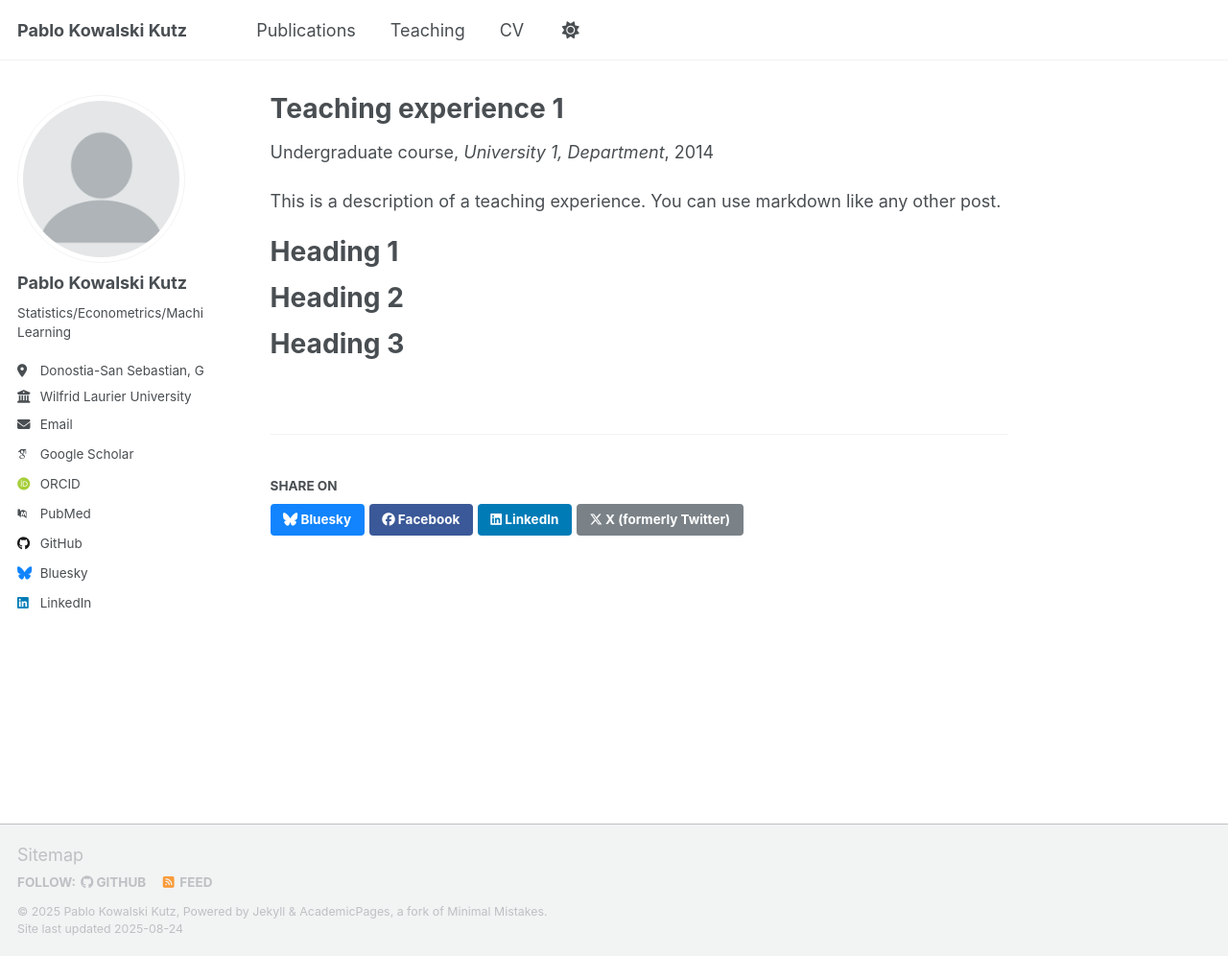
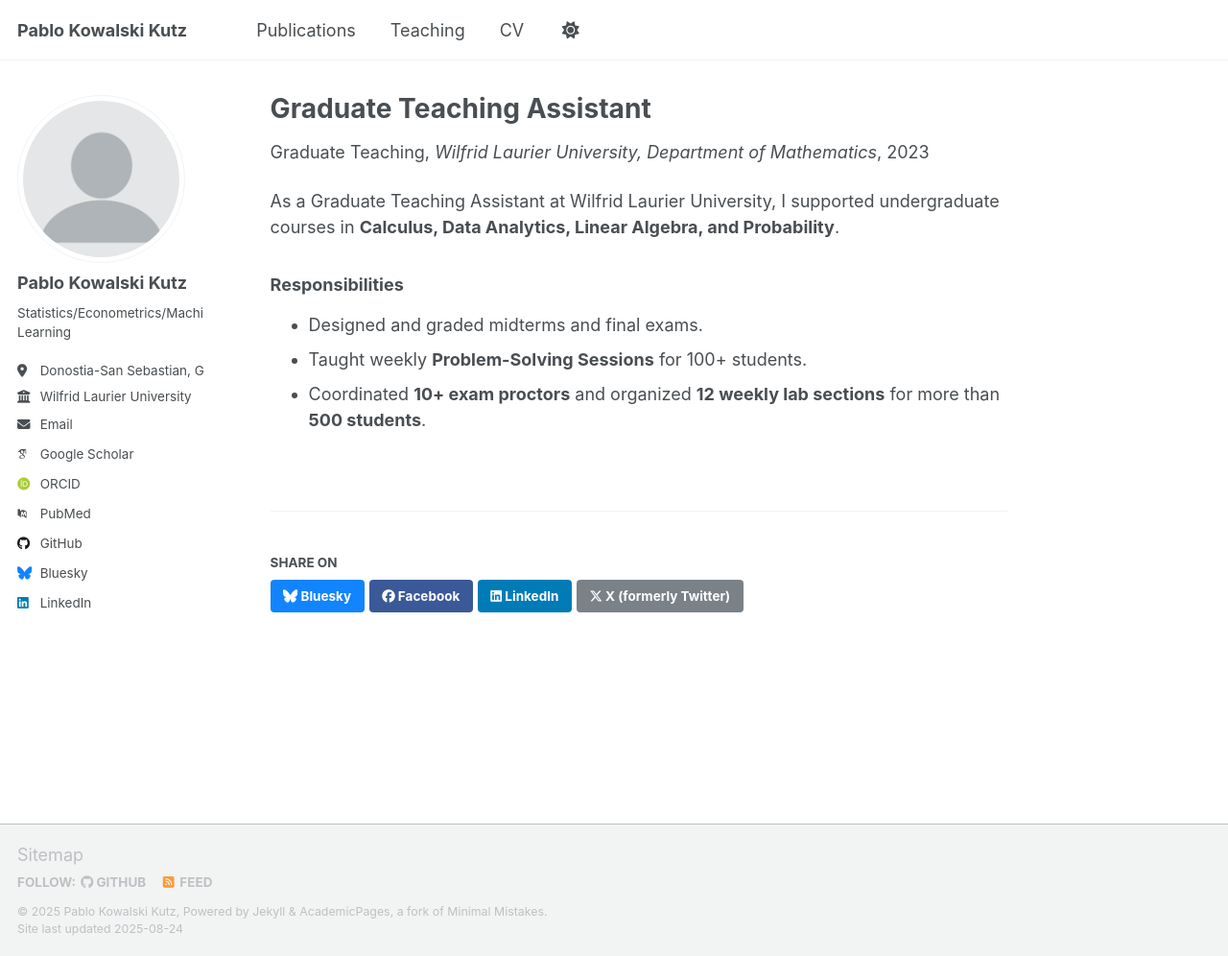
Before and after one commit to pabluski00/pabluski00.github.io, a Jekyll site: the page built from _teaching/2014-spring-teaching-1.md, in a window 1280 px wide and 996 px high. Shown: the whole window at 96% size. Built offline with Jekyll 4.4.1, drawn with Linux system fonts in a browser that asks for light colours; some web fonts are replaced; a script that is not in the unit is left out.

Commit message:
Update 2014-spring-teaching-1.md

```diff
--- a/_teaching/2014-spring-teaching-1.md
+++ b/_teaching/2014-spring-teaching-1.md
@@ -1,20 +1,16 @@
 ---
-title: "Teaching experience 1"
+title: "Graduate Teaching Assistant"
 collection: teaching
-type: "Undergraduate course"
-permalink: /teaching/2014-spring-teaching-1
-venue: "University 1, Department"
-date: 2014-01-01
-location: "City, Country"
+type: "Graduate Teaching"
+permalink: /teaching/2023-fall-gta-wlu
+venue: "Wilfrid Laurier University, Department of Mathematics"
+date: 2023-09-01
+location: "Waterloo, Ontario, Canada"
 ---
 
-This is a description of a teaching experience. You can use markdown like any other post.
+As a Graduate Teaching Assistant at Wilfrid Laurier University, I supported undergraduate courses in **Calculus, Data Analytics, Linear Algebra, and Probability**.
 
-Heading 1
-======
-
-Heading 2
-======
-
-Heading 3
-======
+### Responsibilities
+- Designed and graded midterms and final exams.
+- Taught weekly **Problem-Solving Sessions** for 100+ students.
+- Coordinated **10+ exam proctors** and organized **12 weekly lab sections** for more than **500 students**.
```
